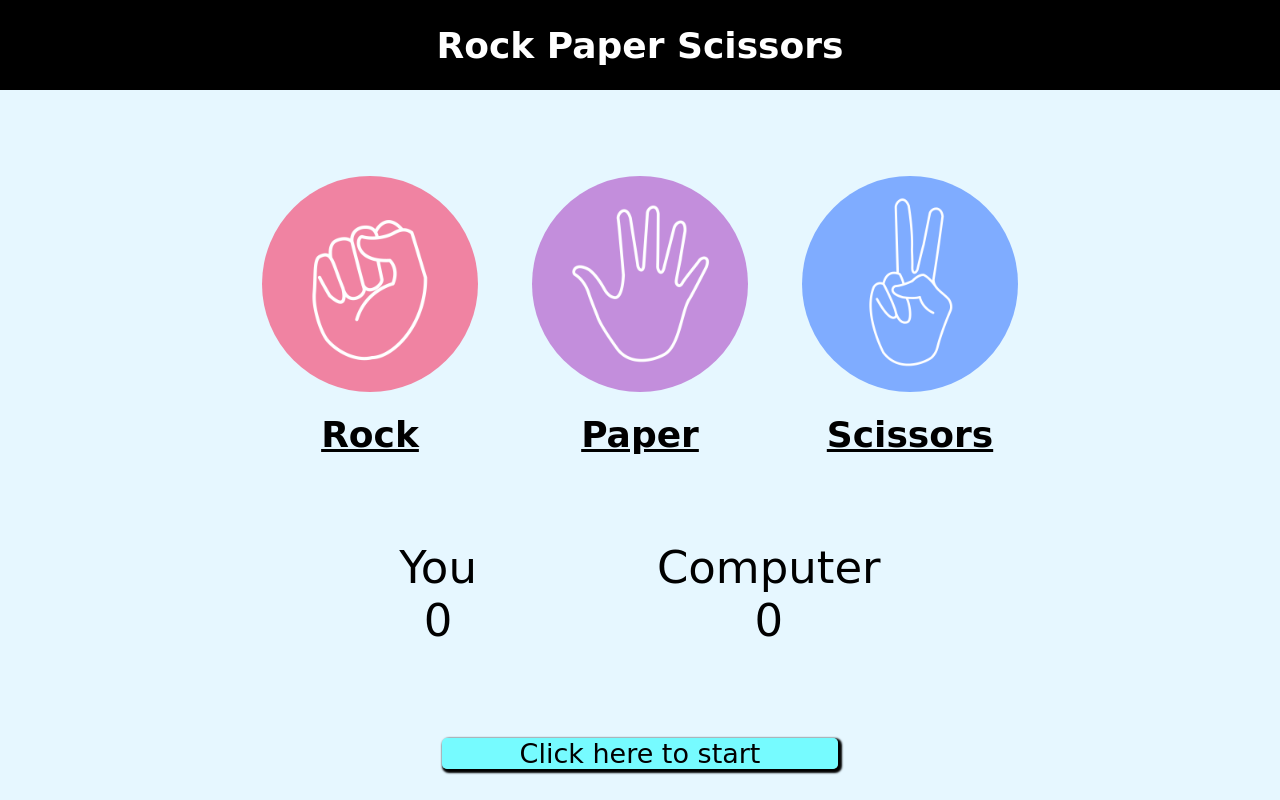
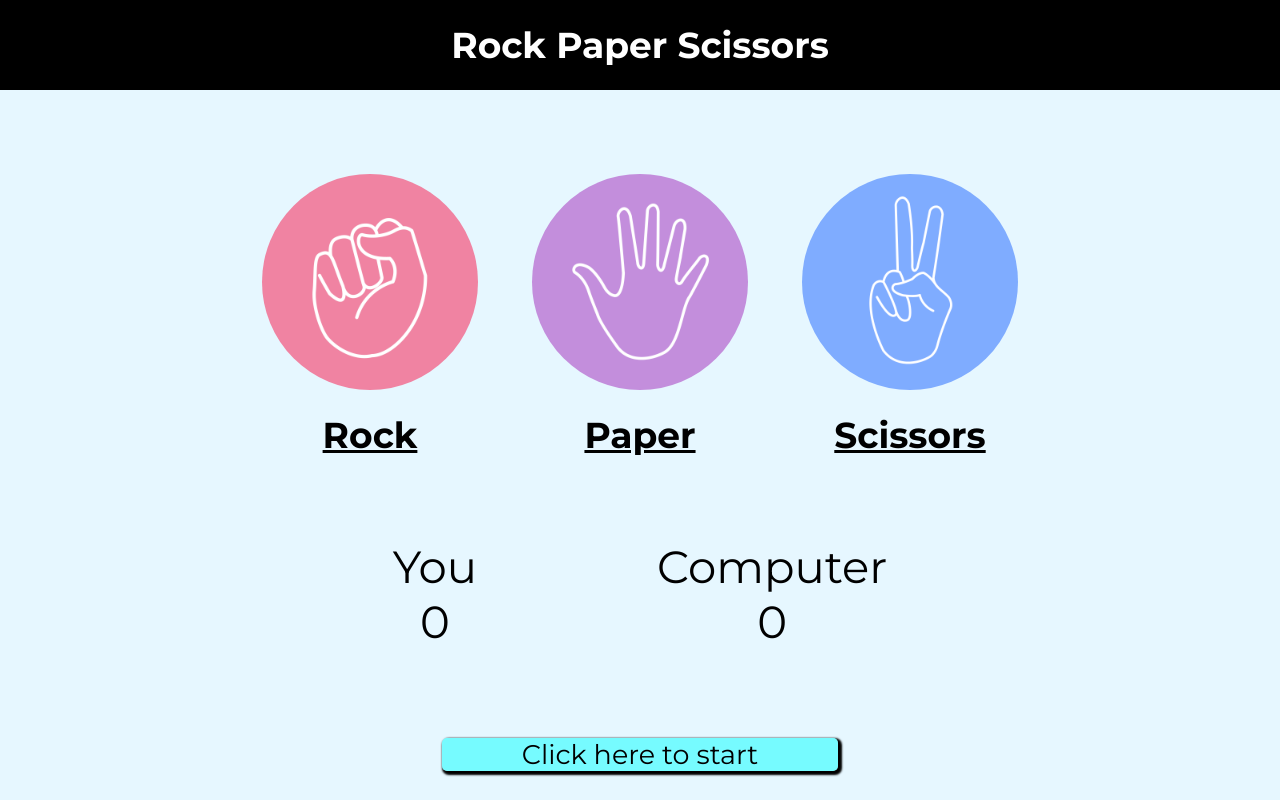
Before and after one commit to starkoder1/rps_game, a plain HTML site: page index.html in a window 1280 px wide. Drawn offline with Linux system fonts and the light colour scheme.

Commit message:
Update style.css

```diff
--- a/style.css
+++ b/style.css
@@ -4,7 +4,8 @@
   margin: 0;
   padding: 0;
   box-sizing: border-box;
-  font-family: cursive;
+  font-family: 'Montserrat', sans-serif;
+
 }
 body{
   background-color: #e6f7ff
```
